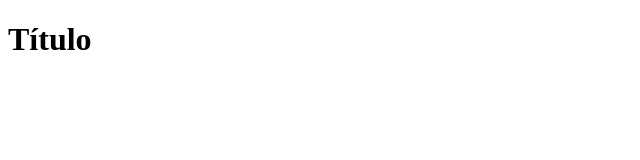
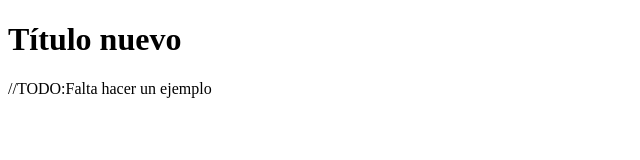
Before and after one commit to tonacs/hello-world-git, a plain HTML site: page index.html in a window 1280 px wide. Shown: the whole page, without its empty margins (0-640 px from the left). Drawn offline with Linux system fonts and the light colour scheme.

Commit message:
Se modificó título index

```diff
--- a/index.html
+++ b/index.html
@@ -6,6 +6,7 @@
     <title>Demo git</title>
 </head>
 <body>
-    <h1>Título</h1>
+    <h1>Título nuevo</h1>
+    //TODO:Falta hacer un ejemplo
 </body>
 </html>
```
